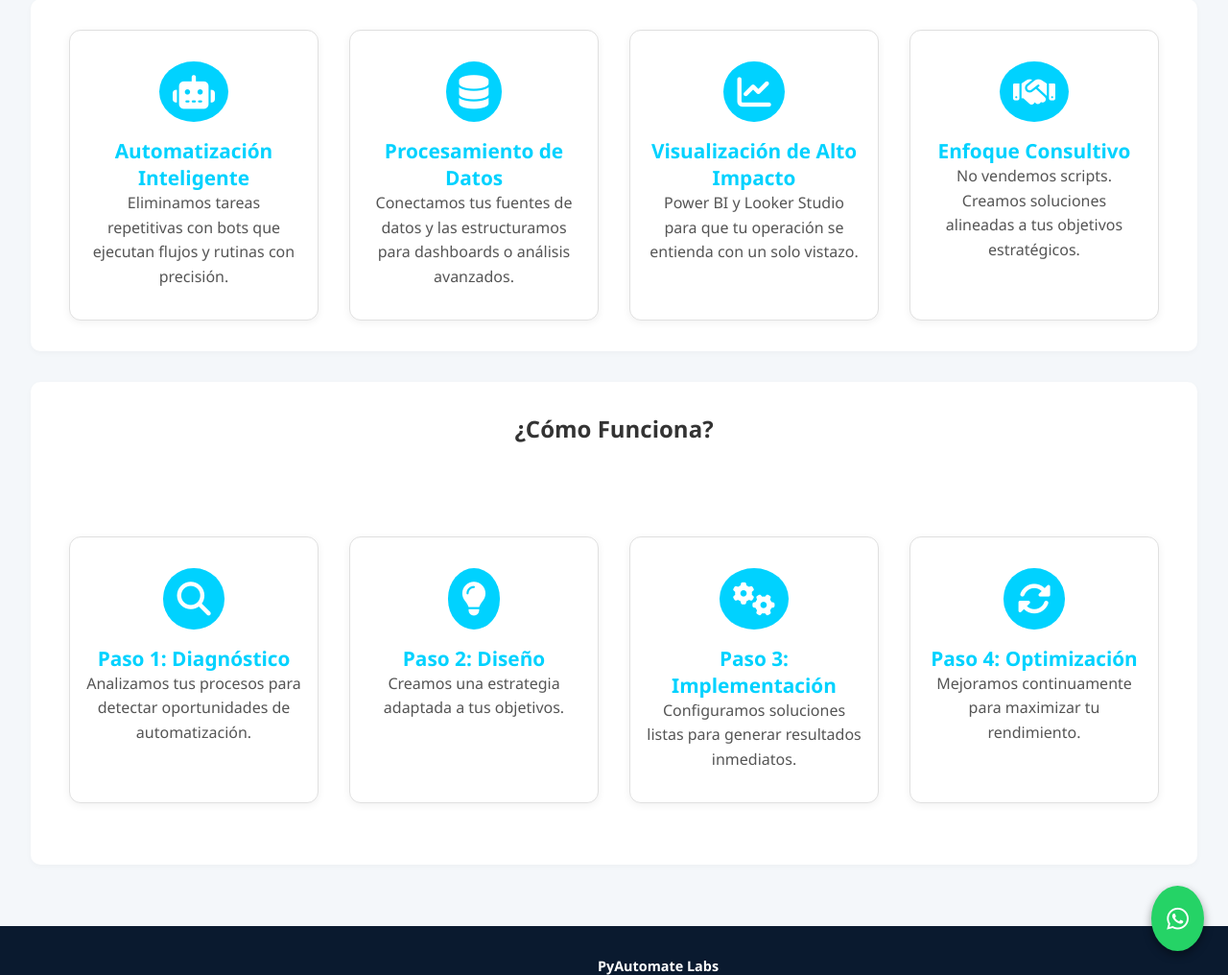
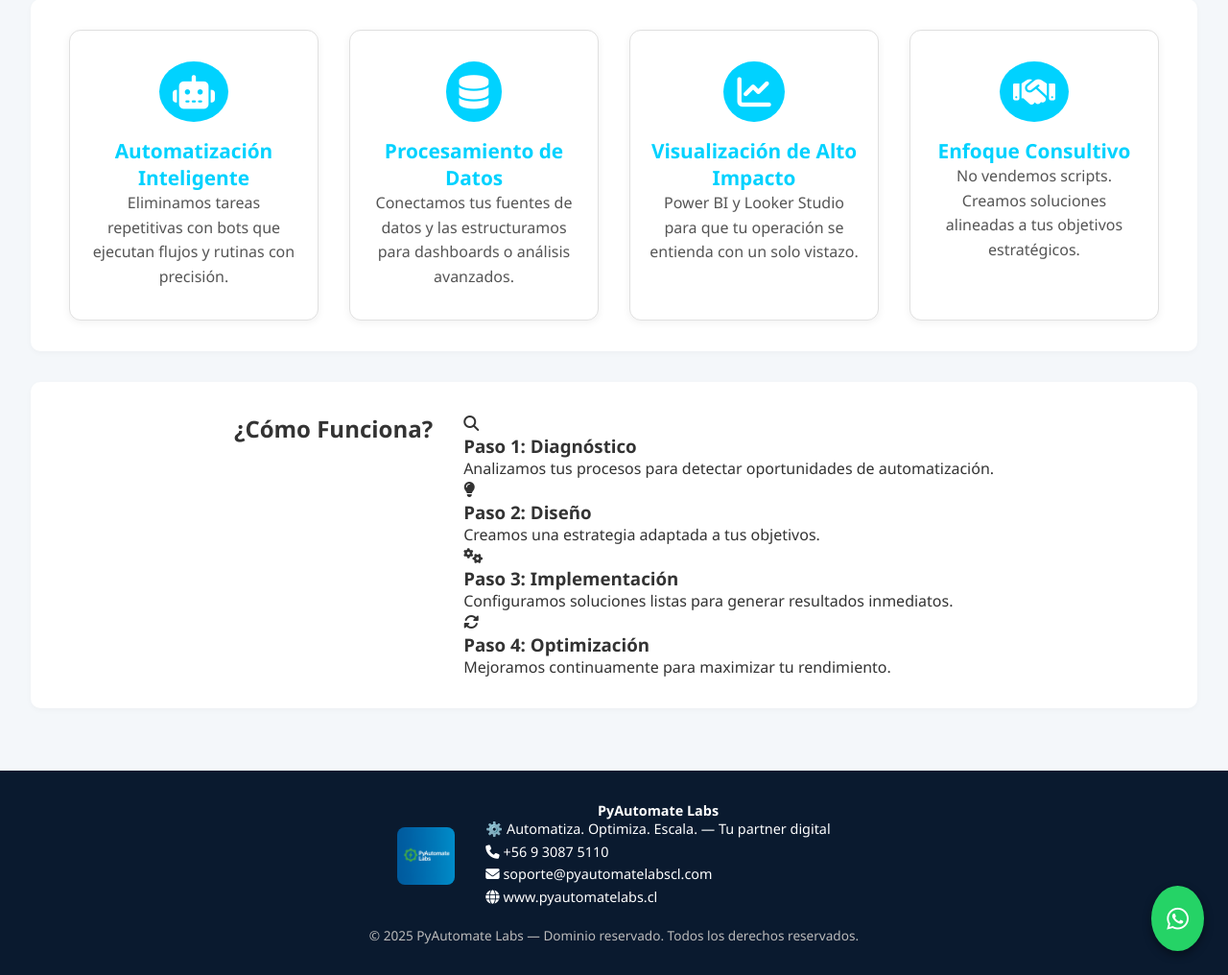
Before and after one commit to PyLabotory/Pyautomatelabs_web, a Flask app: page / in a window 1280 px wide. Shown: the part 1004-2020 px from the top of the page at 96% size. Run offline with Flask 3, Linux system fonts and the light colour scheme.

Commit message:
Update style.css

```diff
--- a/static/style.css
+++ b/static/style.css
@@ -273,91 +272,10 @@ footer {
 }
 
 /* ==============================
-         RESPONSIVE MOBILE
+        RESPONSIVE MOBILE
 ============================== */
-@media (max-width: 768px) {
-  header {padding: 1rem;}
-  .brand h1 {font-size: 1.8rem;}
-  .brand p {font-size: 1rem;}
-  nav {flex-direction: column;}
-  .tarjetas {grid-template-columns: 1fr;}
-  .card, .tarjeta, .paso {width: 100%;}
-  form {padding: 1rem;}
-  .modal-content {width: 95%; margin: 20% auto;}
+@media (max-width:768px){
+  .features,
+  .como-funciona .pasos{flex-direction:column; align-items:center;}
+  .card,.paso{width:100%;}
 }
-
-/* ==============================
-         ANIMACIONES
-============================== */
-@keyframes fadeIn {
-  from { opacity: 0; transform: translateY(20px);}
-  to   { opacity: 1; transform: translateY(0);}
-}
-
-/* === Contenedor visual para sección ¿Cómo Funciona? === */
-.como-funciona {
-  background: #ffffff;
-  padding: 2rem;
-  border-radius: 14px;
-  box-shadow: 0 2px 6px rgba(0,0,0,0.03);
-}
-
-/* ==============================
-   Íconos y pasos tipo tarjeta
-============================== */
-.pasos {
-  display: flex;
-  flex-wrap: wrap;
-  justify-content: center;
-  gap: 2rem;
-  margin-top: 2rem;
-  padding: 2rem 0;   /* ✅ ESTA LÍNEA */
-}
-
-.paso {
-  background: white;
-  padding: 2rem 1.2rem;
-  border-radius: 12px;
-  width: 260px;
-  text-align: center;
-  box-shadow: 0 2px 8px rgba(0,0,0,0.06);
-  border: 1px solid #e0e0e0;
-  transition: 0.3s ease;
-}
-.paso:hover {
-  transform: translateY(-5px);
-  box-shadow: 0 6px 18px rgba(0,0,0,0.1);
-}
-.paso i {
-  font-size: 2.2rem;
-  background-color: #00d2ff;
-  color: white;
-  padding: 15px;
-  border-radius: 50%;
-  margin-bottom: 1rem;
-}
-.paso h3 {color: #00d2ff; font-size: 1.3rem;}
-.paso p {color: #555; font-size: 1rem; line-height: 1.6;}
-
-/* Tarjetas para sección ¿Cómo Funciona? */
-.features .paso{
-  background:#fff;
-  width:260px;
-  padding:2rem 1rem;
-  border-radius:12px;
-  text-align:center;
-  box-shadow:0 2px 8px rgba(0,0,0,0.06);
-  border:1px solid #e0e0e0;
-}
-.features .paso:hover{
-  transform:translateY(-5px);
-  box-shadow:0 6px 18px rgba(0,0,0,0.1);
-}
-.features .paso i{
-  font-size:2.2rem;
-  background:#00d2ff;
-  color:#fff;
-  padding:14px;
-  border-radius:50%;
-  margin-bottom:1rem;
-}
```
Also changed, not shown: other parts of static/style.css (+36 -37 lines).
